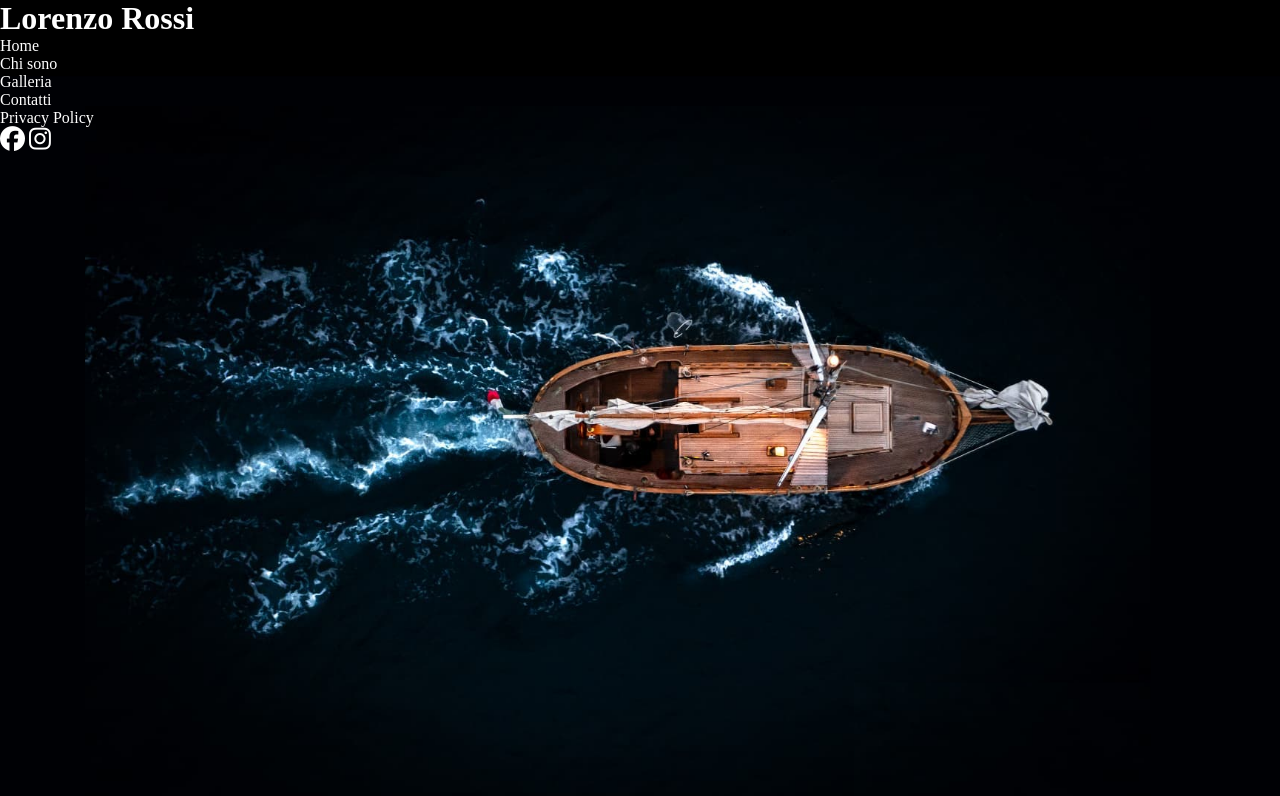
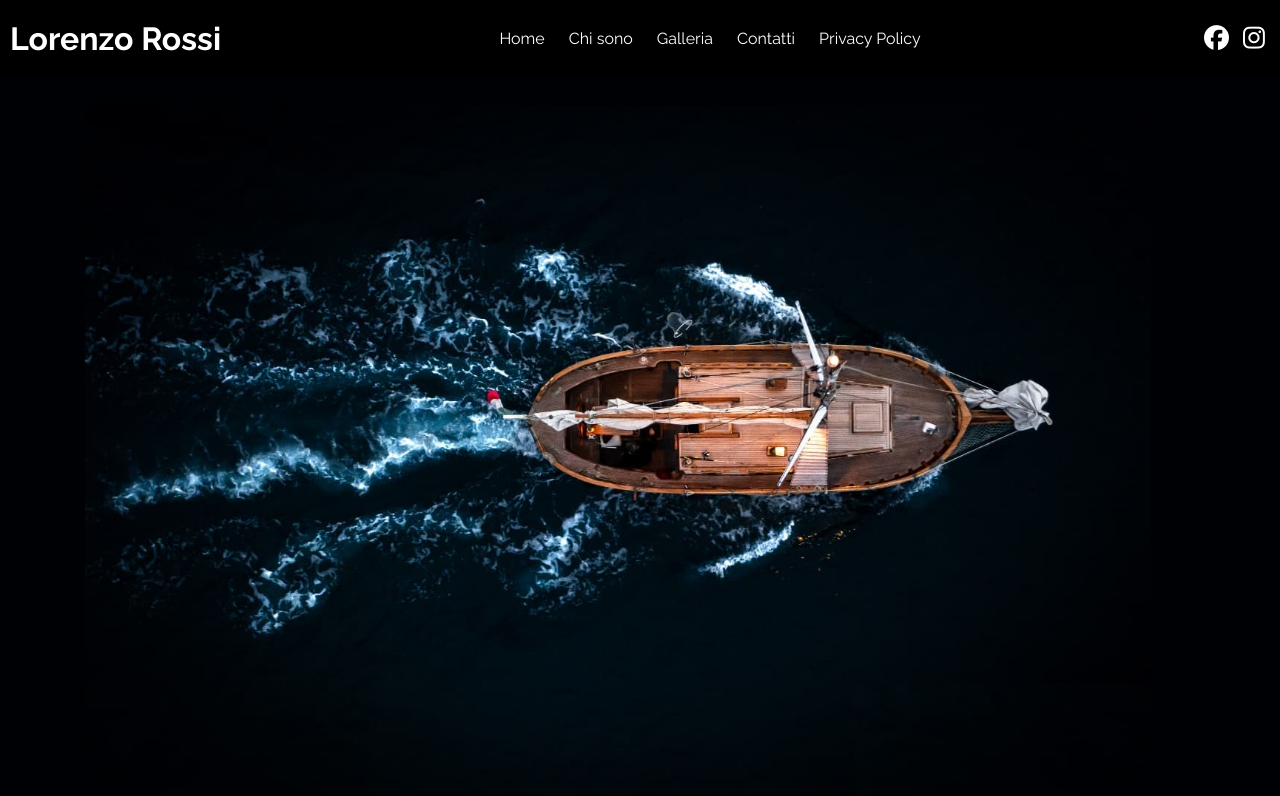
Before and after one commit to FlavioJack/rossi, a plain HTML site: page index.html in a window 1280 px wide. Drawn offline with Linux system fonts and the light colour scheme.

Commit message:
Managed header
HTML: Deleted div container.; Added links.
CSS: Used display flex; Added fonts; Managed flex of header items; Links transitions;

```diff
--- a/index.html
+++ b/index.html
@@ -4,14 +4,14 @@
     <meta charset="UTF-8">
     <meta name="viewport" content="width=device-width, initial-scale=1.0">
     <link rel="stylesheet" href="style.css">
+    <link href="https://fonts.googleapis.com/css2?family=Raleway:ital,wght@0,100..900;1,100..900&display=swap" rel="stylesheet">
     <script src="https://kit.fontawesome.com/f7ecb56d88.js" crossorigin="anonymous"></script> <!--ICONS-->
     <title>Lorenzo Rossi Photographer</title>
 </head>
 <body>
-    <div id="container">
         <div id="header">
-            <h1 id="home-title" class="title">Lorenzo Rossi</h1>
-            <div id="navbar">
+            <h1 id="home-title" class="header-items">Lorenzo Rossi</h1>
+            <div id="navbar" class="header-items">
                 <ul>
                     <li><a href="#index">Home</a></li>
                     <li><a href="#">Chi sono</a></li>
@@ -20,11 +20,11 @@
                     <li><a href="#">Privacy Policy</a></li>
                 </ul>
             </div>
-            <div class="social-icons">
-                <i class="fa-brands fa-facebook"></i>
-                <i class="fa-brands fa-instagram"></i>
+            <div class="header-items social-icons">
+                <a target="_blank" href="https://www.facebook.com/"><i class="fa-brands fa-facebook"></i></a>
+                <a target="_blank" href="https://www.instagram.com/lorenzo.rossi.99/"><i class="fa-brands fa-instagram"></i></a>
             </div>
         </div>
-    </div>
+
 </body>
 </html>
--- a/style.css
+++ b/style.css
@@ -4,22 +4,67 @@
     box-sizing: border-box;
 }
 
-#container{
+body{
+    font-family: "Raleway", sans-serif;
+    font-weight: normal;
+    font-style: normal;
+    color: white;
+
     background-image: url("img/home-bg.png");
     background-position: center;
     background-size: cover;
     background-repeat: no-repeat;
+    width: 100%;
     height: 100vh;
+    position: relative;
+}
 
-    color: white;
-}
 
 a{
     text-decoration: none;
     color: white;
 }
 
+ul{
+    list-style: none;
+}
+
 i{
     font-size: 25px;
     color: white;
 }
+
+#header{
+    display: flex;
+    justify-content: space-between;
+    align-items: center;
+}
+
+#home-title{
+    cursor:default;
+}
+
+.header-items{
+    margin: 20px 10px;
+}
+
+#navbar li{
+    display: inline-block;
+    margin: 0 10px;
+}
+
+#navbar a{
+    transition: color 0.3s ease 0s;
+}
+
+#navbar a:hover{
+    color: darkcyan;
+}
+
+.social-icons i{
+    margin: 0 5px;
+}
+
+@media screen and (max-width: 800px){
+
+}
```
